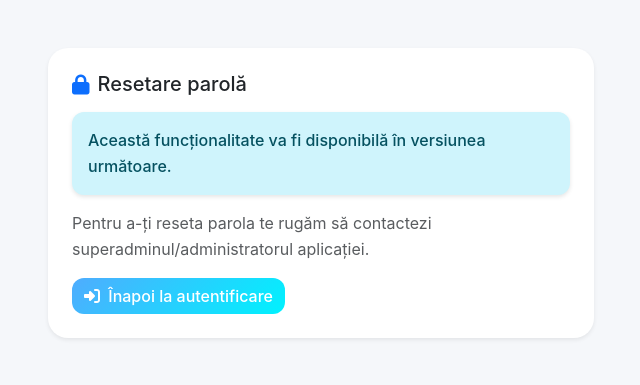
After one commit to AlexIT86/School_manager, a Django app: page /password_reset/ in a window 1280 px wide. The commit adds this page. Shown: the top 385 px of the page, without its empty margins (319-959 px from the left). Run offline with Django 4.2, Linux system fonts and the light colour scheme; some libraries are stand-ins or nearby versions.

```diff
--- /dev/null
+++ b/templates/core/password_reset.html
@@ -0,0 +1,29 @@
+{% extends 'base.html' %}
+
+{% block title %}Resetare parolă{% endblock %}
+
+{% block content %}
+<div class="container py-5">
+  <div class="row justify-content-center">
+    <div class="col-md-7 col-lg-6">
+      <div class="card shadow-sm">
+        <div class="card-body p-4">
+          <div class="d-flex align-items-center mb-3">
+            <i class="fas fa-lock fa-lg text-primary me-2"></i>
+            <h5 class="mb-0">Resetare parolă</h5>
+          </div>
+          <div class="alert alert-info">
+            Această funcționalitate va fi disponibilă în versiunea următoare.
+          </div>
+          <p class="mb-3 text-muted">
+            Pentru a-ți reseta parola te rugăm să contactezi superadminul/administratorul aplicației.
+          </p>
+          <a href="{% url 'core:login' %}" class="btn btn-primary">
+            <i class="fas fa-sign-in-alt me-1"></i> Înapoi la autentificare
+          </a>
+        </div>
+      </div>
+    </div>
+  </div>
+  </div>
+{% endblock %}
```
Also changed, not shown: templates/core/login.html (+1 -13 lines).
